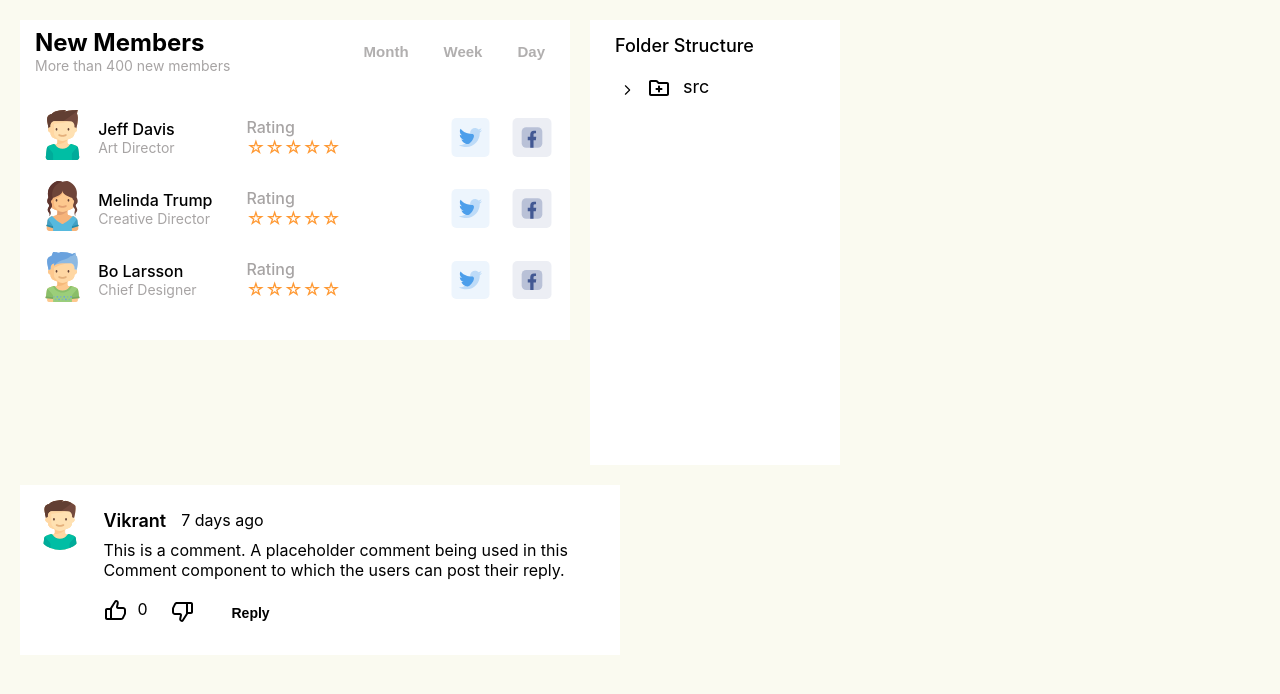
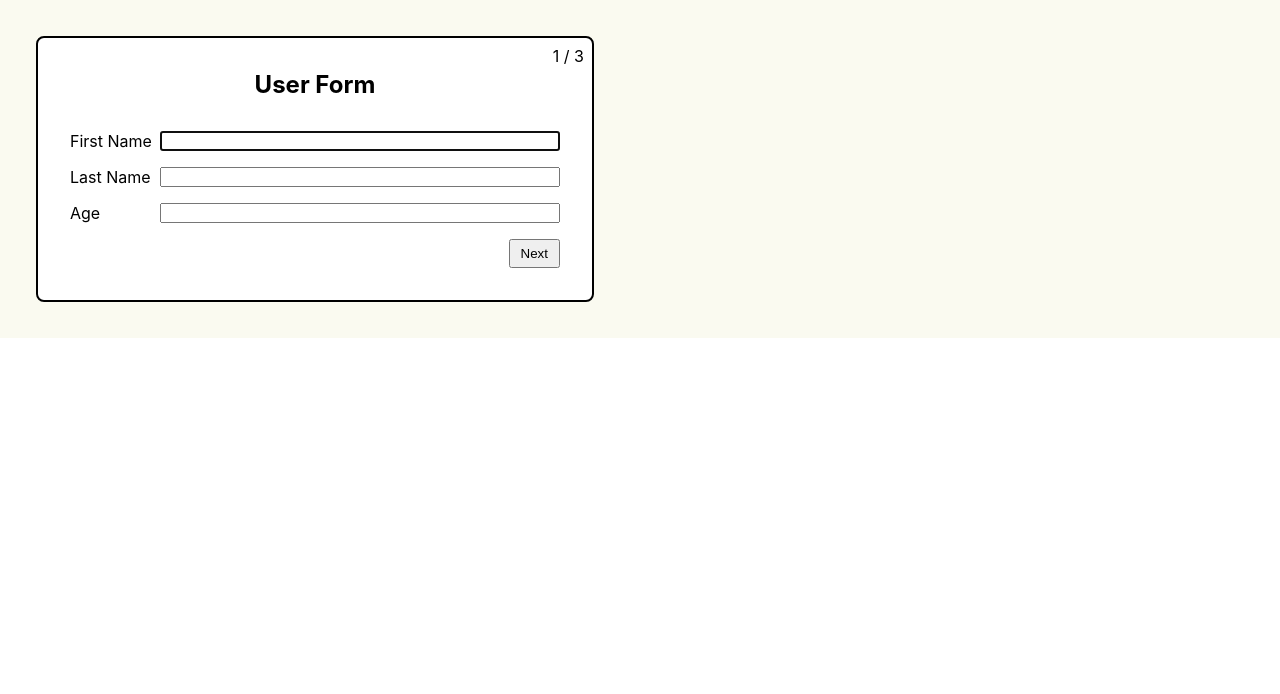
Before and after one commit to vikrantaroraa/custom-components, a React (Create React App) app: page / in a window 1280 px wide. Shown: the top 694 px of the page. Built offline with nearby package versions, Linux system fonts and the light colour scheme.

Commit message:
feat: created multi step form

```diff
--- a/src/App.css
+++ b/src/App.css
@@ -2,7 +2,7 @@
   display: flex;
   padding: 20px;
   background-color: #fafaf0;
-  min-height: 100vh;
+  /* min-height: 100vh; */
   height: auto;
   flex-wrap: wrap;
   gap: 20px;
--- a/src/App.tsx
+++ b/src/App.tsx
@@ -3,13 +3,15 @@ import "./App.css";
 import SimpleFadingTab from "./components/SimpleFadingTab";
 import FolderStructure from "./components/FolderStructure";
 import Comment from "./components/Comment";
+import MultistepForm from "./components/MultistepForm";
 
 function App() {
   return (
     <div className="App">
-      <SimpleFadingTab />
-      <FolderStructure />
-      <Comment />
+      {/* <SimpleFadingTab /> */}
+      {/* <FolderStructure /> */}
+      {/* <Comment /> */}
+      <MultistepForm />
     </div>
   );
 }
--- a/src/components/Comment/index.tsx
+++ b/src/components/Comment/index.tsx
@@ -56,16 +56,16 @@ function Comment() {
   };
 
   const postCommentReply = () => {
-    console.log("chala");
-    console.log(commentReply);
+    // console.log("chala");
+    // console.log(commentReply);
     setCommentRepliesArray((prevArray) => [...prevArray, commentReply]);
     setCommentReply("");
     setIsReplySectionVisible(false);
   };
 
-  useEffect(() => {
-    console.log("ye hai length:", commentRepliesArray.length);
-  }, []);
+  // useEffect(() => {
+  //   console.log("ye hai length:", commentRepliesArray.length);
+  // }, []);
 
   return (
     <div className={styles["comment"]}>
--- /dev/null
+++ b/src/components/FormWrapper/index.tsx
@@ -0,0 +1,28 @@
+import { ReactNode } from "react";
+
+interface FormWrapperProps {
+  title: string;
+  children: ReactNode;
+}
+
+function FormWrapper({ title, children }: FormWrapperProps) {
+  return (
+    <div>
+      <h2 style={{ textAlign: "center", margin: 0, marginBottom: "2rem" }}>
+        {title}
+      </h2>
+      <div
+        style={{
+          display: "grid",
+          gap: "1rem 0.5rem",
+          justifyContent: "flex-start",
+          gridTemplateColumns: "auto minmax(auto, 400px)",
+        }}
+      >
+        {children}
+      </div>
+    </div>
+  );
+}
+
+export default FormWrapper;
--- /dev/null
+++ b/src/components/MultistepForm/index.tsx
@@ -0,0 +1,226 @@
+import React, { FormEvent, useState } from "react";
+import { useMultistepForm } from "../../hooks/useMultistepForm";
+import FormWrapper from "../FormWrapper";
+
+type FormData = {
+  firstName: string;
+  lastName: string;
+  age: string;
+  street: string;
+  city: string;
+  state: string;
+  zip: string;
+  email: string;
+  password: string;
+};
+
+const INITIAL_fORM_DATA: FormData = {
+  firstName: "",
+  lastName: "",
+  age: "",
+  street: "",
+  city: "",
+  state: "",
+  zip: "",
+  email: "",
+  password: "",
+};
+
+const buttonStyle = {
+  padding: "5px 10px",
+  cursor: "pointer",
+};
+
+function MultistepForm() {
+  const [formData, setFormData] = useState(INITIAL_fORM_DATA);
+
+  const updateFields = (fields: Partial<FormData>) => {
+    setFormData((prev) => {
+      return { ...prev, ...fields };
+    });
+  };
+
+  const { steps, currentStepIndex, step, isFirstStep, isLastStep, back, next } =
+    useMultistepForm([
+      <UserForm {...formData} updateFields={updateFields} />,
+      <AddressForm {...formData} updateFields={updateFields} />,
+      <AccountForm {...formData} updateFields={updateFields} />,
+    ]);
+
+  const onSubmit = (event: FormEvent) => {
+    event.preventDefault();
+    if (!isLastStep) return next();
+    alert("Account created successfully!");
+  };
+
+  return (
+    <div
+      style={{
+        position: "relative",
+        background: "white",
+        border: "2px solid black",
+        padding: "2rem",
+        margin: "1rem",
+        borderRadius: "0.5rem",
+        height: "auto",
+        maxWidth: "max-content",
+      }}
+    >
+      <form onSubmit={onSubmit}>
+        <div style={{ position: "absolute", top: "0.5rem", right: "0.5rem" }}>
+          {currentStepIndex + 1} / {steps.length}
+        </div>
+        {step}
+        <div
+          style={{
+            marginTop: "1rem",
+            display: "flex",
+            gap: "0.5rem",
+            justifyContent: "flex-end",
+          }}
+        >
+          {!isFirstStep && (
+            <button style={buttonStyle} type="button" onClick={back}>
+              Back
+            </button>
+          )}
+
+          <button style={buttonStyle} type="submit">
+            {isLastStep ? "Finish" : "Next"}
+          </button>
+        </div>
+      </form>
+    </div>
+  );
+}
+
+export default MultistepForm;
+
+interface UserData {
+  firstName: string;
+  lastName: string;
+  age: string;
+}
+
+interface UserFormProps extends UserData {
+  updateFields: (fields: Partial<UserData>) => void;
+}
+
+const UserForm = ({
+  firstName,
+  lastName,
+  age,
+  updateFields,
+}: UserFormProps) => {
+  return (
+    <FormWrapper title="User Form">
+      <label>First Name</label>
+      <input
+        type="text"
+        required
+        autoFocus
+        value={firstName}
+        onChange={(e) => updateFields({ firstName: e.target.value })}
+      />
+      <label>Last Name</label>
+      <input
+        type="text"
+        required
+        value={lastName}
+        onChange={(e) => updateFields({ lastName: e.target.value })}
+      />
+      <label>Age</label>
+      <input
+        type="number"
+        required
+        min={1}
+        value={age}
+        onChange={(e) => updateFields({ age: e.target.value })}
+      />
+    </FormWrapper>
+  );
+};
+
+interface AddressFormData {
+  street: string;
+  city: string;
+  state: string;
+  zip: string;
+}
+
+interface AddressFormProps extends AddressFormData {
+  updateFields: (fields: Partial<AddressFormData>) => void;
+}
+
+const AddressForm = ({
+  street,
+  city,
+  state,
+  zip,
+  updateFields,
+}: AddressFormProps) => {
+  return (
+    <FormWrapper title="Address Form">
+      <label>Street</label>
+      <input
+        type="text"
+        required
+        autoFocus
+        value={street}
+        onChange={(e) => updateFields({ street: e.target.value })}
+      />
+      <label>City</label>
+      <input
+        type="text"
+        required
+        value={city}
+        onChange={(e) => updateFields({ city: e.target.value })}
+      />
+      <label>State</label>
+      <input
+        type="text"
+        required
+        value={state}
+        onChange={(e) => updateFields({ state: e.target.value })}
+      />
+      <label>Zip</label>
+      <input
+        type="text"
+        required
+        value={zip}
+        onChange={(e) => updateFields({ zip: e.target.value })}
+      />
+    </FormWrapper>
+  );
+};
+
+interface AccountFormData {
+  email: string;
+  password: string;
+}
+
+interface AccountFormProps extends AccountFormData {
+  updateFields: (fields: Partial<AccountFormData>) => void;
+}
+
+const AccountForm = ({ email, password, updateFields }: AccountFormProps) => {
+  return (
+    <FormWrapper title="Account Form">
+      <label>Email</label>
+      <input
+        type="email"
+        required
+        autoFocus
+        value={email}
+        onChange={(e) => updateFields({ email: e.target.value })}
+      />
+      <label>Password</label>
+      <input
+        type="password"
+        required
+        value={password}
+        onChange={(e) => updateFields({ password: e.target.value })}
+      />
+    </FormWrapper>
+  );
+};
--- /dev/null
+++ b/src/hooks/useMultistepForm.tsx
@@ -0,0 +1,34 @@
+import { ReactElement, useState } from "react";
+
+export function useMultistepForm(steps: ReactElement[]) {
+  const [currentStepIndex, setCurrentStepIndex] = useState(0);
+
+  function next() {
+    setCurrentStepIndex((i) => {
+      if (i >= steps.length - 1) return i;
+      return i + 1;
+    });
+  }
+
+  function back() {
+    setCurrentStepIndex((i) => {
+      if (i <= 0) return i;
+      return i - 1;
+    });
+  }
+
+  function goTo(index: number) {
+    setCurrentStepIndex(index);
+  }
+
+  return {
+    currentStepIndex,
+    step: steps[currentStepIndex],
+    steps,
+    isFirstStep: currentStepIndex === 0,
+    isLastStep: currentStepIndex === steps.length - 1,
+    goTo,
+    next,
+    back,
+  };
+}
```
